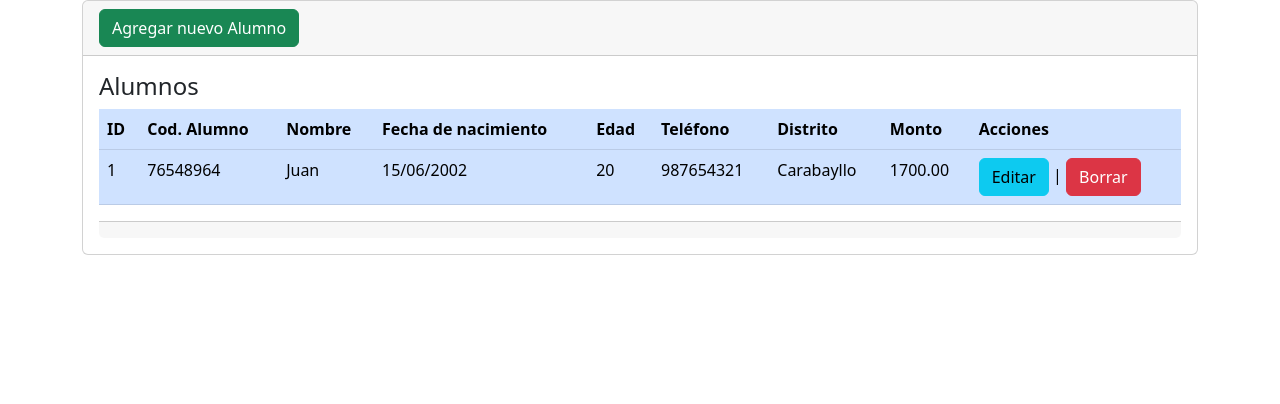
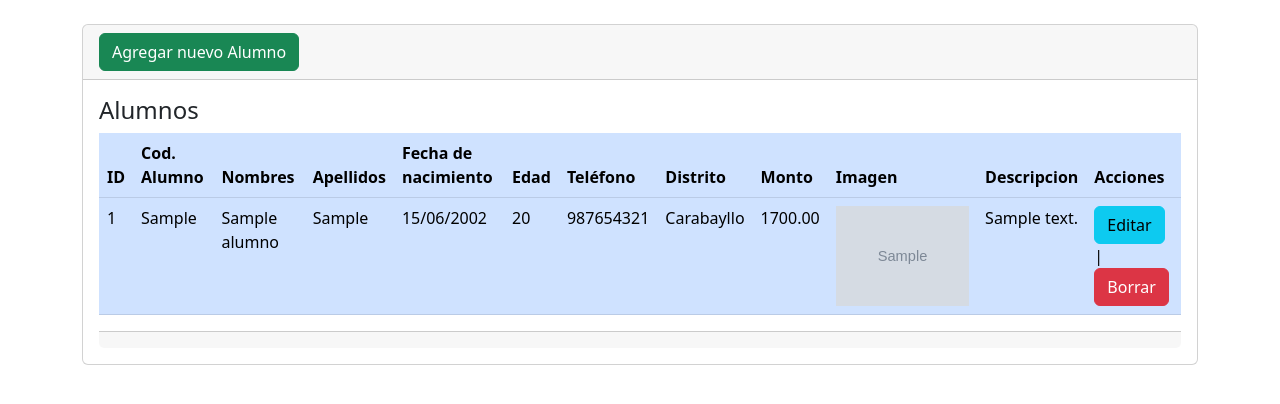
Before and after one commit to Arturituzx/webAlumnos, a Django app: page /alumnos in a window 1280 px wide. Shown: the part 56-460 px from the top of the page. Run offline with Django 4.2, Linux system fonts and the light colour scheme; tables that the repository leaves empty hold one stand-in row (values such as "Sample post"); grey boxes marked "Sample" are stand-in pictures.

Commit message:
nuevos cambios

```diff
--- a/alumnos/models.py
+++ b/alumnos/models.py
@@ -4,10 +4,14 @@ from django.db import models
 
 class Alumno(models.Model):
     id = models.AutoField(primary_key=True)
-    nombre = models.CharField(max_length=10, verbose_name='Nombre')
+    codAlumno = models.CharField(max_length=8, verbose_name='Codigo de Alumno')
+    nombres = models.CharField(max_length=100, verbose_name='Nombre')
+    Apellido = models.CharField(max_length=100, verbose_name='Apellido')
     imagen = models.ImageField(upload_to='imagenes/',verbose_name='Imagen', null=True)
-    telefono = models.CharField(verbose_name='Telefono', max_length=9)
-
+    descripcion = models.TextField(verbose_name='Descripcion', null=True)
     def __str__(self):
-        fila = 'Nombre:'+ self.nombre + '\n' + 'Telefono:'+ self.telefono + '\n' + 'Imagen:'+ self.imagen
+        fila = "Nombre: " + self.nombres + " - " + " Apellido: " + self.Apellido
         return fila
+    def delete(self, using=None, keep_parents=False):
+        self.imagen.storage.delete(self.imagen.name)
+        super().delete()
--- a/alumnos/templates/alumnos/index.html
+++ b/alumnos/templates/alumnos/index.html
@@ -17,29 +17,37 @@
                     <tr>
                         <th scope="col">ID</th>
                         <th scope="col">Cod. Alumno</th>
-                        <th scope="col">Nombre</th>
+                        <th scope="col">Nombres</th>
+                        <th scope="col">Apellidos</th>
                         <th scope="col">Fecha de nacimiento</th>
                         <th scope="col">Edad</th>
                         <th scope="col">Teléfono</th>
                         <th scope="col">Distrito</th>
                         <th scope="col">Monto</th>
+                        <th scope="col">Imagen</th>
+                        <th scope="col">Descripcion</th>
                         <th scope="col">Acciones</th>
                     </tr>
                 </thead>
                 <tbody>
+                    {% for alumno in alumnos %}
                     <tr>
-                        <td>1</td>
-                        <td>76548964</td>
-                        <td>Juan</td>
+                        <td>{{ alumno.id }}</td>
+                        <td>{{ alumno.codAlumno }}</td>
+                        <td>{{ alumno.nombres}}</td>
+                        <td>{{ alumno.Apellido}}</td>
                         <td>15/06/2002</td>
                         <td>20</td>
                         <td>987654321</td>
                         <td>Carabayllo</td>
                         <td>1700.00</td>
-                        <td>  <a name="" id="" class="btn btn-info" href="{% url 'editar' %}" role="button">Editar</a>
+                        <td><img src="{{ alumno.imagen.url }}" height="100" /></td>
+                        <td>{{ alumno.descripcion }}</td>
+                        <td>  <a name="" id="" class="btn btn-info" href="{% url 'editar' alumno.id %}" role="button">Editar</a>
                              |
-                              <a name="" id="" class="btn btn-danger" href="#" role="button">Borrar</a> </td>
+                              <a name="" id="" class="btn btn-danger" href="{% url 'eliminar' alumno.id %}" role="button">Borrar</a> </td>
                     </tr>
+                    {% endfor %}
                 </tbody>
             </table>
         </div>
--- a/alumnos/templates/base.html
+++ b/alumnos/templates/base.html
@@ -28,6 +28,7 @@
     <div class="container">
         <div class="row">
             <div class="col-12">
+            </br>
                 {% block contenido %}  {% endblock %}
             </div>
         </div>
--- a/alumnos/urls.py
+++ b/alumnos/urls.py
@@ -1,10 +1,16 @@
 from django.urls import path
 from . import views
+
+from django.conf import settings
+from django.contrib.staticfiles.urls import static
+
 
 urlpatterns = [
     path('', views.inicio, name='inicio'),
     path('nosotros', views.nosotros, name='nosotros'),
     path('alumnos', views.alumnos, name='alumnos'),
     path('alumnos/crear', views.crear, name='crear'),
-    path('alumnos/editar', views.editar, name='editar')
-]
+    path('alumnos/editar', views.editar, name='editar'),
+    path('eliminar/<int:id>', views.eliminar, name='eliminar'),
+    path('alumnos/editar/<int:id>', views.editar, name='editar'),
+] + static(settings.MEDIA_URL, document_root=settings.MEDIA_ROOT)
--- a/alumnos/views.py
+++ b/alumnos/views.py
@@ -1,5 +1,7 @@
-from django.shortcuts import render
+from django.shortcuts import render, redirect
 from django.http import HttpResponse
+from .models import Alumno
+from .forms import AlumnoForm
 # Create your views here.
 
 def inicio(request):
@@ -9,8 +11,24 @@ def nosotros(request):
 
 
 def alumnos(request):
-    return render(request, 'alumnos/index.html')
+    alumnos = Alumno.objects.all()
+    return render(request, 'alumnos/index.html', {'alumnos':alumnos})
+
 def crear(request):
-    return render(request, 'alumnos/crear.html')
-def editar(request):
-    return render(request, 'alumnos/editar.html')
+    formulario = AlumnoForm(request.POST or None, request.FILES or None)
+    if formulario.is_valid():
+        formulario.save()
+        return redirect('alumnos')
+    return render(request, 'alumnos/crear.html', {'formulario':formulario})
+
+def editar(request, id):
+    alumnos= Alumno.objects.get(id=id)
+    formulario = AlumnoForm(request.POST or None, request.FILES or None, instance = alumnos)
+    if formulario.is_valid() and request.POST:
+        formulario.save()
+        return redirect('alumnos')
+    return render(request, 'alumnos/editar.html', {'formulario':formulario})
+def eliminar(request, id):
+    alumnos = Alumno.objects.get(id=id)
+    alumnos.delete()
+    return redirect('alumnos')
--- a/proyecto/settings.py
+++ b/proyecto/settings.py
@@ -11,6 +11,7 @@ https://docs.djangoproject.com/en/4.2/ref/settings/
 """
 
 from pathlib import Path
+import os
 
 # Build paths inside the project like this: BASE_DIR / 'subdir'.
 BASE_DIR = Path(__file__).resolve().parent.parent
@@ -125,4 +126,8 @@ STATIC_URL = 'static/'
 # Default primary key field type
 # https://docs.djangoproject.com/en/4.2/ref/settings/#default-auto-field
 
+
+MEDIA_ROOT = os.path.join(BASE_DIR,'')
+MEDIA_URL = '/imagenes/'
+
 DEFAULT_AUTO_FIELD = 'django.db.models.BigAutoField'
```
Also changed, not shown: alumnos/forms.py (added, +7 -0 lines), alumnos/templates/alumnos/form.html (+23 -5 lines), alumnos/migrations/0001_initial.py, alumnos/migrations/0002_alter_alumnos_nombre.py (deleted), alumnos/migrations/0003_rename_alumnos_alumno.py (deleted), imagenes/Captura_de_pantalla_2023-04-03_124029.png (deleted), imagenes/Captura_de_pantalla_2023-04-03_124329.png (added), imagenes/Captura_de_pantalla_2023-04-03_124329_NL335O5.png (added), imagenes/Captura_de_pantalla_2023-04-03_125134.png (added), imagenes/Captura_de_pantalla_2023-04-03_130114.png (added).
